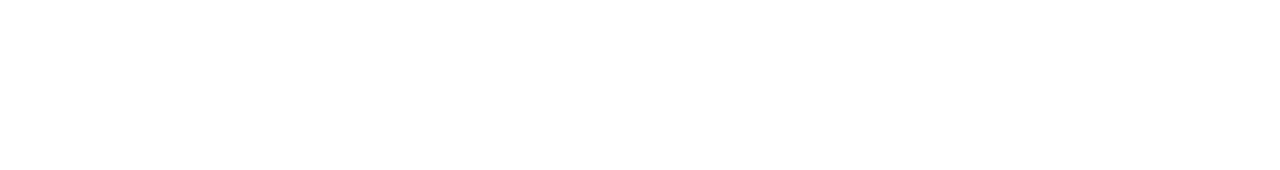
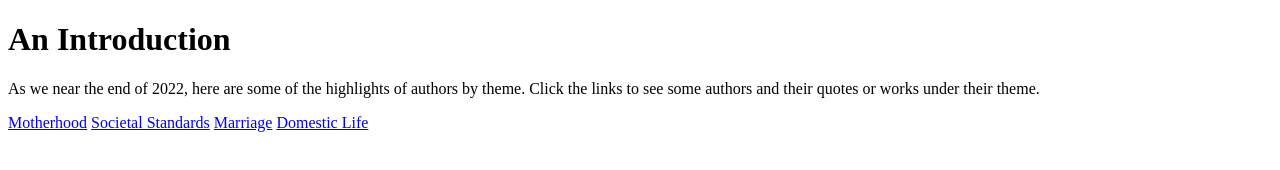
Before and after one commit to JuliaRitchie/Women-in-Literature-Final-Project, a plain HTML site: page index.html in a window 1280 px wide. Drawn offline with Linux system fonts and the light colour scheme.

Commit message:
commit to master

```diff
--- a/index.html
+++ b/index.html
@@ -5,8 +5,14 @@
     <meta http-equiv="X-UA-Compatible" content="IE=edge">
     <meta name="viewport" content="width=device-width, initial-scale=1.0">
     <title>Women in Literature — A Compilation</title>
+    <link rel="stylesheet" href="styles/style.css">
 </head>
 <body>
-    <p></p>
+    <h1>An Introduction</h1>
+    <p>As we near the end of 2022, here are some of the highlights of authors by theme. Click the links to see some authors and their quotes or works under their theme.</p>
+    <a href="motherhood.html">Motherhood</a>
+    <a href="society.html">Societal Standards</a>
+    <a href="marriage.html">Marriage</a>
+    <a href="domesticity.html">Domestic Life</a>
 </body>
 </html>
```
Also changed, not shown: motherhood.html (added, +12 -0 lines), society.html (added, +12 -0 lines), domesticity.html (added), marriage.html (added), styles/style.css (added).
